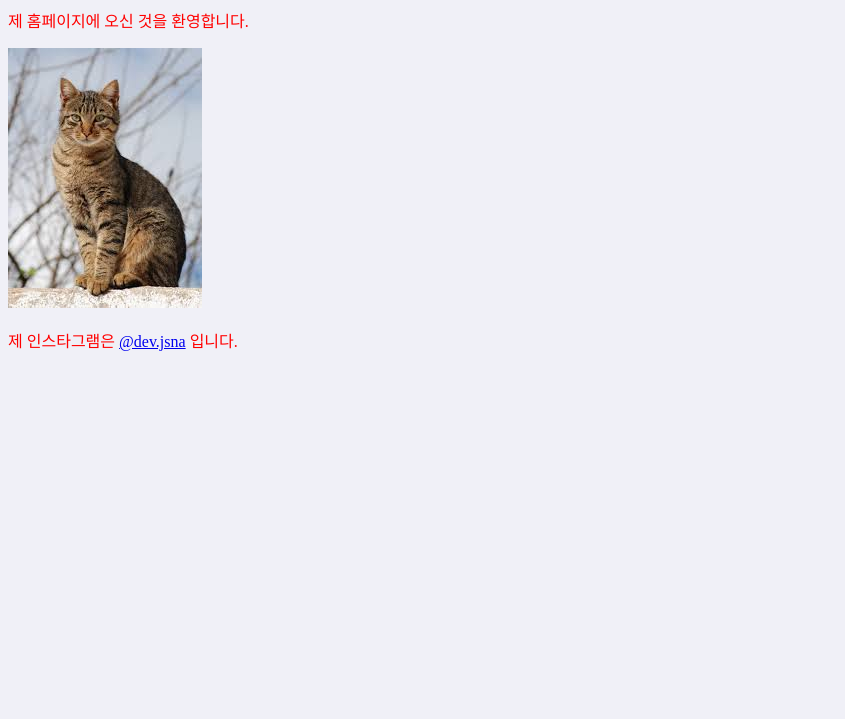
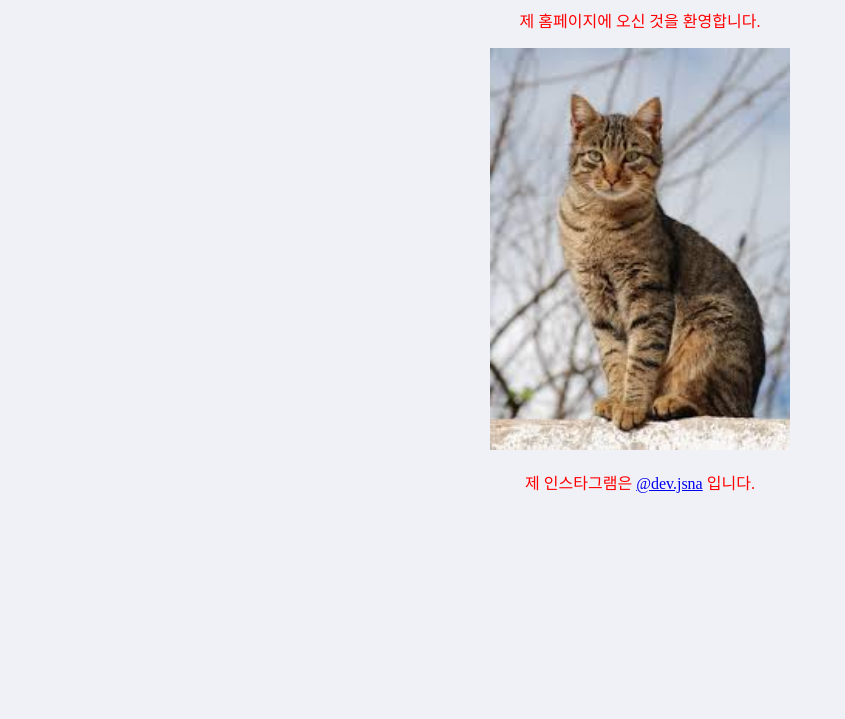
Before and after one commit to hellojsna/firstwebsite, a plain HTML site: page index.html in a window 1280 px wide. Shown: the part 81-800 px from the top of the page, without its empty margins (0-845 px from the left). Drawn offline with Linux system fonts and the light colour scheme.

Commit message:
이미지 넓이 고정, 텍스트 중앙 정렬

```diff
--- a/index.html
+++ b/index.html
@@ -8,6 +8,10 @@
         body {
             background-color: #f0f0f7;
             color: red;
+            text-align: center;
+        }
+        img {
+            width: 300px;
         }
     </style>
 </head>
```
